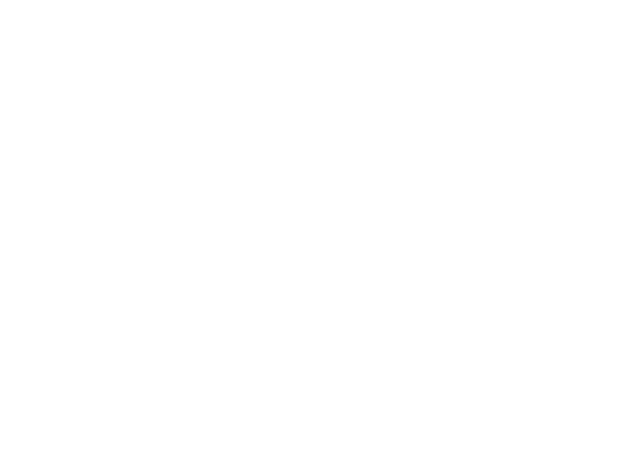
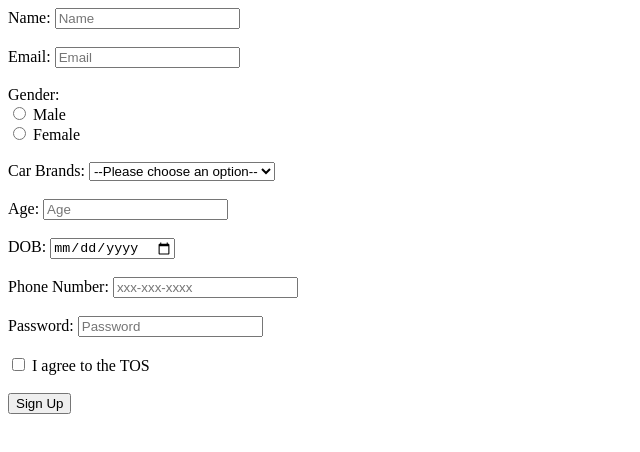
Before and after one commit to acciojob/signup-form-car-ravendrakum, a website: page main.html in a window 1280 px wide. Shown: the whole page, without its empty margins (0-640 px from the left). Drawn offline with Linux system fonts and the light colour scheme.

Commit message:
created a submission

```diff
--- a/main.html
+++ b/main.html
@@ -8,6 +8,42 @@
 
 <body>
 	<!-- the entire body must be written by student -->
+	 <form action="process_signup.php" method="post">
+        <label for="name">Name:</label>
+        <input type="text" id="name" name="name" placeholder="Name" required><br><br>
+
+        <label for="email">Email:</label>
+        <input type="email" id="email" name="email" placeholder="Email" required><br><br>
+
+        <label>Gender:</label><br>
+        <input type="radio" id="gender_m" name="gender" required>
+        <label for="gender_m">Male</label><br>
+        <input type="radio" id="gender_f" name="gender" required>
+        <label for="gender_f">Female</label><br><br>
+
+        <label for="cars">Car Brands:</label>
+        <select id="cars" name="cars" required>
+            <option value="">--Please choose an option--</option>
+            <!-- Add your car brand options here -->
+        </select><br><br>
+
+        <label for="age">Age:</label>
+        <input type="number" id="age" name="age" placeholder="Age" required><br><br>
+
+        <label for="dob">DOB:</label>
+        <input type="date" id="dob" name="dob" required><br><br>
+
+        <label for="tel">Phone Number:</label>
+        <input type="tel" id="tel" name="tel" placeholder="xxx-xxx-xxxx"><br><br>
+
+        <label for="password">Password:</label>
+        <input type="password" id="password" name="password" placeholder="Password" required><br><br>
+
+        <input type="checkbox" id="tos" name="tos" required>
+        <label for="tos">I agree to the TOS</label><br><br>
+
+        <button type="submit">Sign Up</button>
+    </form>
     <script type="text/javascript" src="./script.js">
 </script>
 
```
